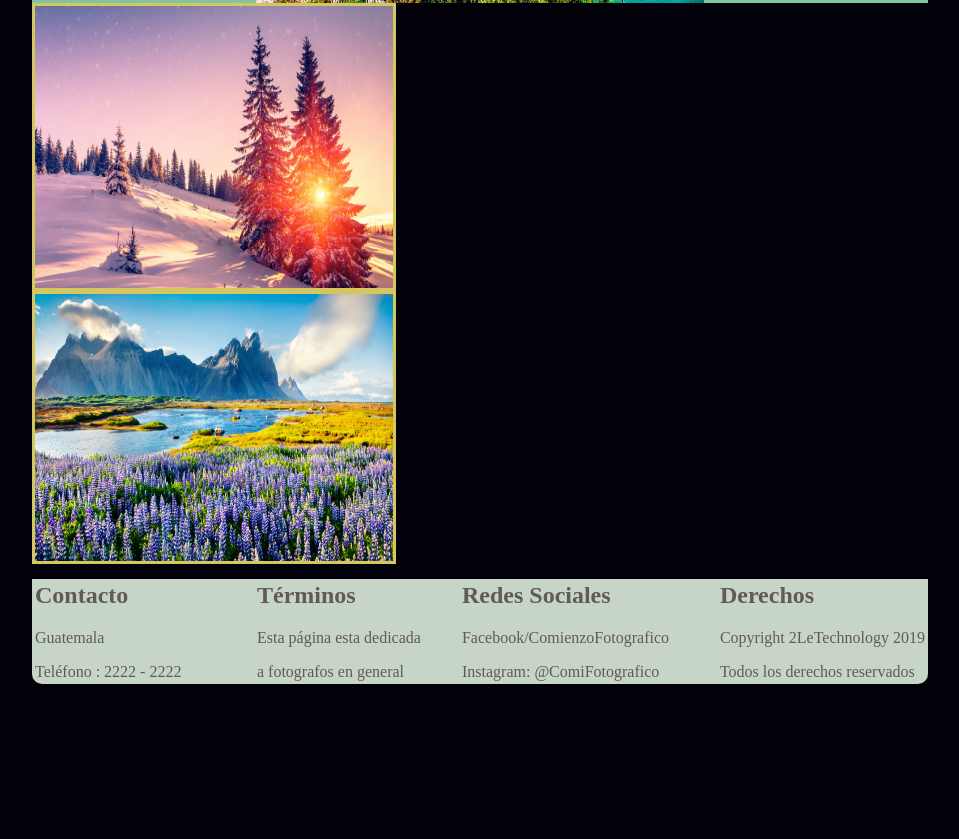
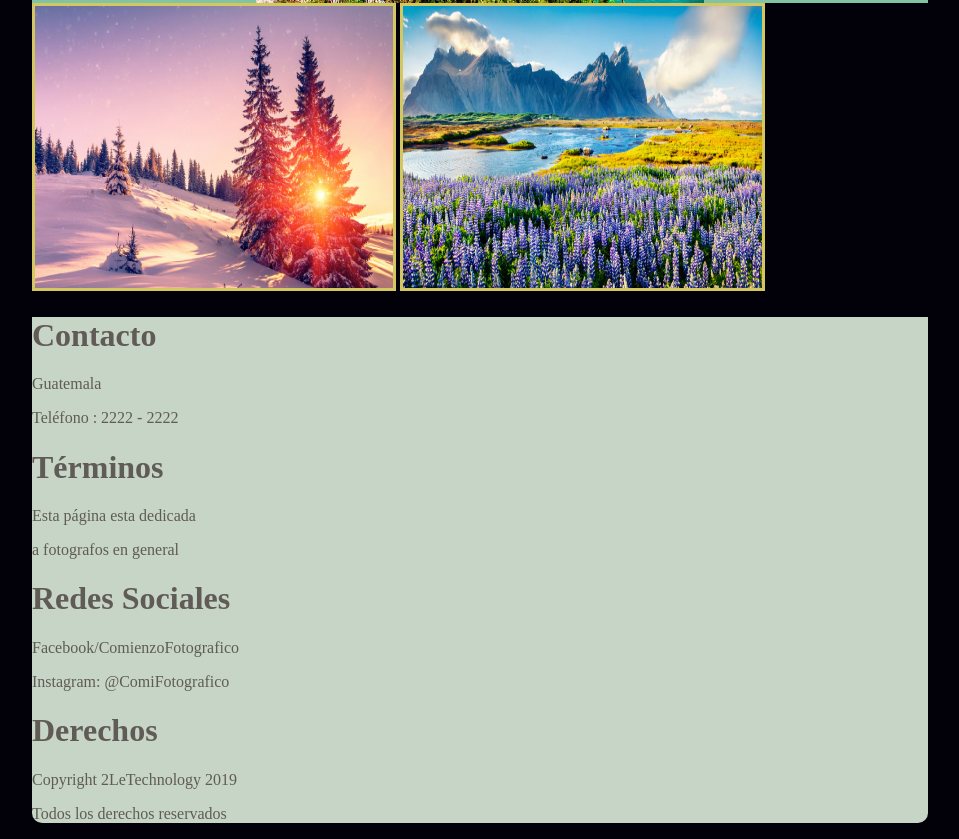
Before and after one commit to carolinasuy/Final-CSS, a plain HTML site: page index.html in a window 1280 px wide. Shown: the part 431-1270 px from the top of the page, without its empty margins (160-1119 px from the left). Before the commit the page ends 1123 px from the top, so only its background shows below. Drawn offline with Linux system fonts and the light colour scheme.

Commit message:
arreglos divs

```diff
--- a/css/estilos.css
+++ b/css/estilos.css
@@ -71,7 +71,7 @@ img{
 #imgsecder{
 	border: solid #d5c75f;
 	width: 40%;
-	height: 34%;
+	height: 36%;
 }
 
 
@@ -93,37 +93,25 @@ img{
 	filter: drop-shadow(2px 2px 2px #82c3a6);
 }
 
+.c4, .c5{
+	display: inline;
+}
+
+.c6, .c7, .c8, .c9{
+	display: inline;
+}
+
+
+.secundarias{
+
+}
+
 footer {
 	background: #C6d5c5;
-	margin-top: 15px;
-	text-align: center;
 	border-bottom-left-radius: 10px;
 	border-bottom-right-radius: 10px;
 }
 
-#footer{
-	white-space: nowrap;
-}
-
-#Contacto{
-	width: 25%;
-}
-
-#terminos{
-	width: 23%;
-}
-
-#redes{
-	width: 29%;
-}
-
-#derechos{
-	width: 29%;
-}
-
-#imagenessecundarias{
-	background: #d5c75f	;
-}
 
 #img4{
 	width: 33%;
--- a/index.html
+++ b/index.html
@@ -33,40 +33,33 @@
 					</div>
 </div>
 
+
+<div class="footer">
 		<footer>
-	<table id="footer">
-		<tr>
 		<div class="c6">
-				<td class="contacto" id="contacto">
-					<h2>Contacto</h2>
+			<h1>Contacto</h1>
 			<p>Guatemala</p>
 			<p>Teléfono : 2222 - 2222</p>
-				</td>
 		</div>
 		<div class="c7">
-				<td class="terminos" id="terminos">
-					<h2>Términos</h2>
+			<h1>Términos</h1>
 			<p>Esta página esta dedicada</p>
 		  <p>a fotografos en general</p>
-				</td>
 		</div>
 		<div class="c8">
-				<td class="redes" id="redes">
-					<h2>Redes Sociales</h2>
+				<h1>Redes Sociales</h1>
 				<p>Facebook/ComienzoFotografico</p>
 				<p>Instagram: @ComiFotografico</p>
-				</td>
 		</div>
 		<div class="c9">
-				<td class="derechos" id="derechos">
-					<h2>Derechos</h2>
+			<h1>Derechos</h1>
 			<p>Copyright 2LeTechnology 2019</p>
 			<p>Todos los derechos reservados</p>
-				</td>
 		</div>
-		</tr>
-	</table>
 		</footer>
+</div>
+
+
 </div>
 </body>
 </html>
```
Lines whose indentation alone changed are shown as unchanged.
